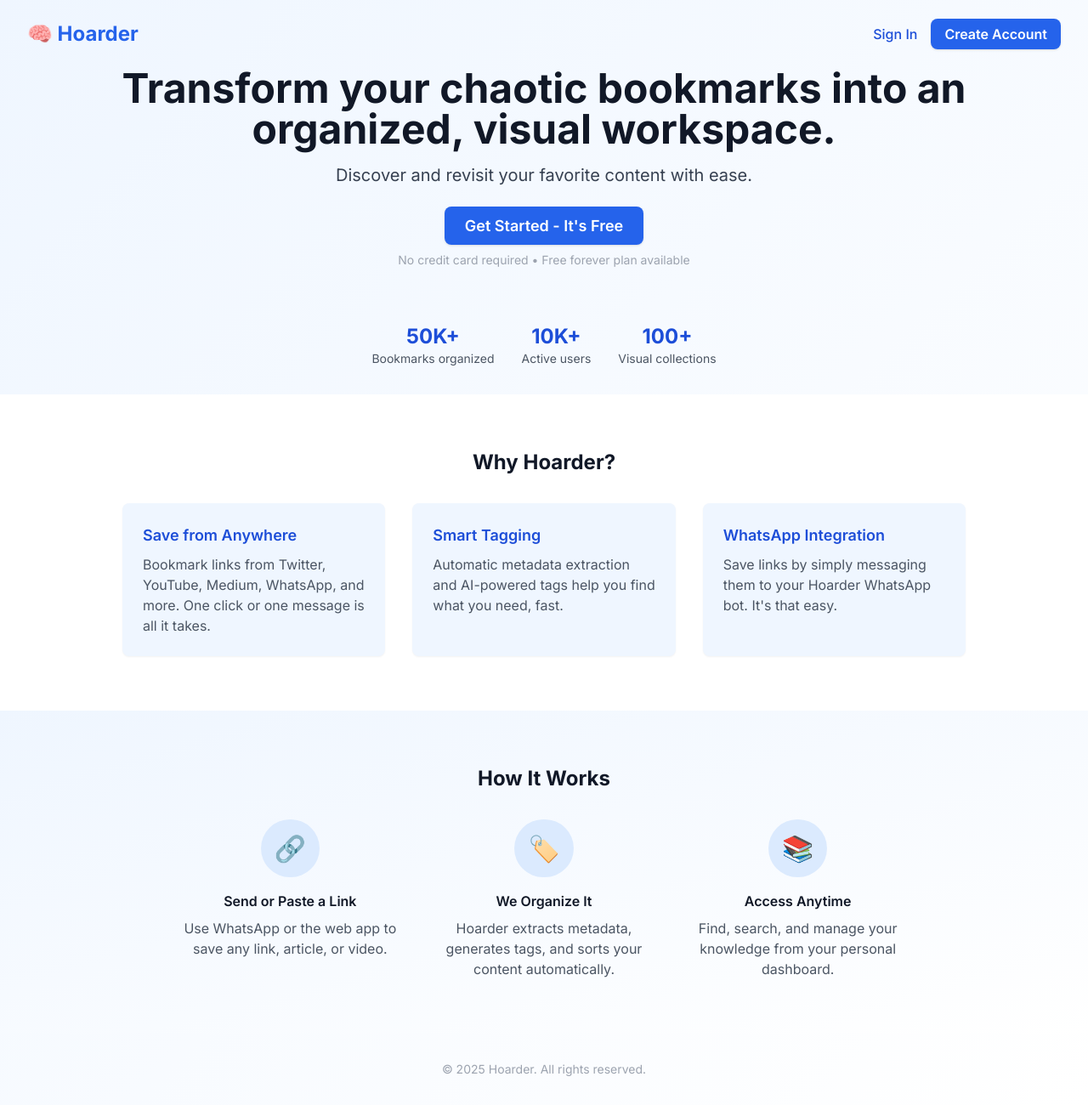
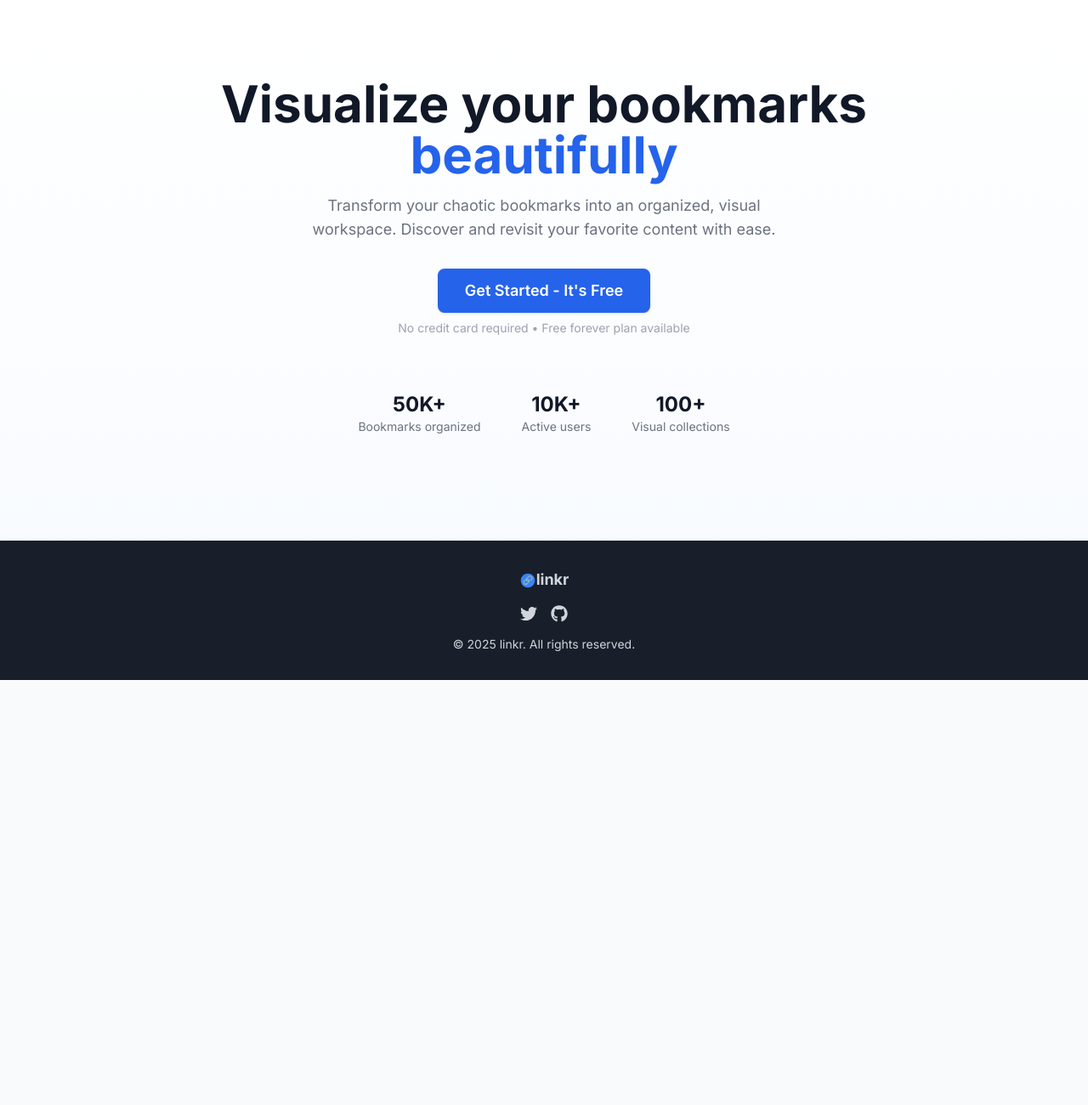
Before and after one commit to layffyal/hoarder, a React (Vite) app: page / in a window 1280 px wide. Shown: the whole page at 85% size. After the commit the page ends 800 px from the top, so only its background shows below. Built offline with nearby package versions, Linux system fonts and the light colour scheme.

Commit message:
Redesign landing page to match new visual style and add react-icons dependency

```diff
--- a/src/pages/LandingPage.tsx
+++ b/src/pages/LandingPage.tsx
@@ -1,94 +1,58 @@
 import { Link } from 'react-router-dom'
+import { FaTwitter, FaGithub } from 'react-icons/fa'
 
 function LandingPage() {
   return (
-    <div className="min-h-screen bg-gradient-to-br from-primary-50 to-white flex flex-col">
-      {/* Navbar */}
-      <nav className="flex items-center justify-between px-8 py-6">
-        <div className="flex items-center space-x-2">
-          <span className="text-2xl font-bold text-primary-600">🧠 Hoarder</span>
-        </div>
-        <div className="space-x-4">
-          <Link to="/login" className="text-primary-700 font-medium hover:underline">Sign In</Link>
-          <Link to="/signup" className="bg-primary-600 text-white px-4 py-2 rounded-lg font-semibold shadow hover:bg-primary-700 transition">Create Account</Link>
-        </div>
-      </nav>
-
-      {/* Hero Section */}
-      <section className="flex flex-col items-center justify-center flex-1 text-center px-4">
-        <h1 className="text-4xl md:text-5xl font-extrabold text-gray-900 mb-4">Transform your chaotic bookmarks into an organized, visual workspace.</h1>
-        <p className="text-lg md:text-xl text-gray-700 mb-8 max-w-2xl">
-          Discover and revisit your favorite content with ease.
+    <div className="min-h-screen flex flex-col bg-gradient-to-b from-white to-[#f6faff]">
+      {/* Main Content */}
+      <main className="flex-1 flex flex-col items-center justify-center text-center px-4">
+        <h1 className="text-4xl md:text-6xl font-extrabold text-gray-900 mb-4">
+          Visualize your bookmarks <br />
+          <span className="text-primary-600">beautifully</span>
+        </h1>
+        <p className="text-lg text-gray-500 mb-8 max-w-xl mx-auto">
+          Transform your chaotic bookmarks into an organized, visual workspace. Discover and revisit your favorite content with ease.
         </p>
-        <div className="space-x-4 mb-4">
-          <Link to="/signup" className="bg-primary-600 text-white px-6 py-3 rounded-lg font-semibold shadow hover:bg-primary-700 transition text-lg">Get Started - It's Free</Link>
-        </div>
-        <p className="text-gray-400 text-sm mb-12">No credit card required • Free forever plan available</p>
-        {/* Stats Section */}
-        <div className="flex flex-col md:flex-row justify-center gap-8 mt-4 mb-8">
+        <Link to="/signup" className="bg-primary-600 text-white px-8 py-3 rounded-lg font-semibold shadow hover:bg-primary-700 transition text-lg mb-2">
+          Get Started - It's Free
+        </Link>
+        <div className="text-gray-400 text-sm mb-12">No credit card required • Free forever plan available</div>
+        {/* Stats */}
+        <div className="flex flex-col md:flex-row justify-center gap-12 mt-4 mb-8">
           <div className="text-center">
-            <div className="text-2xl font-bold text-primary-700">50K+</div>
-            <div className="text-gray-600 text-sm">Bookmarks organized</div>
+            <div className="text-2xl font-bold text-gray-900">50K+</div>
+            <div className="text-gray-500 text-sm">Bookmarks organized</div>
           </div>
           <div className="text-center">
-            <div className="text-2xl font-bold text-primary-700">10K+</div>
-            <div className="text-gray-600 text-sm">Active users</div>
+            <div className="text-2xl font-bold text-gray-900">10K+</div>
+            <div className="text-gray-500 text-sm">Active users</div>
           </div>
           <div className="text-center">
-            <div className="text-2xl font-bold text-primary-700">100+</div>
-            <div className="text-gray-600 text-sm">Visual collections</div>
+            <div className="text-2xl font-bold text-gray-900">100+</div>
+            <div className="text-gray-500 text-sm">Visual collections</div>
           </div>
         </div>
-      </section>
-
-      {/* Features Section */}
-      <section className="py-16 bg-white">
-        <div className="max-w-5xl mx-auto px-4">
-          <h2 className="text-2xl font-bold text-gray-900 mb-8 text-center">Why Hoarder?</h2>
-          <div className="grid md:grid-cols-3 gap-8">
-            <div className="bg-primary-50 rounded-lg p-6 shadow-sm">
-              <h3 className="text-lg font-semibold text-primary-700 mb-2">Save from Anywhere</h3>
-              <p className="text-gray-600">Bookmark links from Twitter, YouTube, Medium, WhatsApp, and more. One click or one message is all it takes.</p>
-            </div>
-            <div className="bg-primary-50 rounded-lg p-6 shadow-sm">
-              <h3 className="text-lg font-semibold text-primary-700 mb-2">Smart Tagging</h3>
-              <p className="text-gray-600">Automatic metadata extraction and AI-powered tags help you find what you need, fast.</p>
-            </div>
-            <div className="bg-primary-50 rounded-lg p-6 shadow-sm">
-              <h3 className="text-lg font-semibold text-primary-700 mb-2">WhatsApp Integration</h3>
-              <p className="text-gray-600">Save links by simply messaging them to your Hoarder WhatsApp bot. It's that easy.</p>
-            </div>
+      </main>
+      {/* Footer */}
+      <footer className="bg-[#181f2a] py-8 text-center text-gray-300 text-sm mt-auto">
+        <div className="flex flex-col items-center gap-2">
+          <div className="flex items-center gap-2 mb-2">
+            <span className="text-lg font-bold">
+              <span className="inline-block align-middle">
+                <svg width="20" height="20" fill="none" viewBox="0 0 24 24">
+                  <circle cx="12" cy="12" r="10" fill="#3b82f6" />
+                  <text x="12" y="16" textAnchor="middle" fontSize="12" fill="white" fontWeight="bold">🔗</text>
+                </svg>
+              </span>
+              linkr
+            </span>
           </div>
+          <div className="flex items-center gap-4 justify-center mb-2">
+            <a href="https://twitter.com/" target="_blank" rel="noopener noreferrer" className="hover:text-primary-400"><FaTwitter size={20} /></a>
+            <a href="https://github.com/" target="_blank" rel="noopener noreferrer" className="hover:text-primary-400"><FaGithub size={20} /></a>
+          </div>
+          <div>&copy; {new Date().getFullYear()} linkr. All rights reserved.</div>
         </div>
-      </section>
-
-      {/* How It Works Section */}
-      <section className="py-16 bg-gradient-to-br from-primary-50 to-white">
-        <div className="max-w-4xl mx-auto px-4">
-          <h2 className="text-2xl font-bold text-gray-900 mb-8 text-center">How It Works</h2>
-          <div className="grid md:grid-cols-3 gap-8">
-            <div className="flex flex-col items-center">
-              <div className="bg-primary-100 text-primary-700 rounded-full p-4 mb-4 text-3xl">🔗</div>
-              <h4 className="font-semibold mb-2">Send or Paste a Link</h4>
-              <p className="text-gray-600 text-center">Use WhatsApp or the web app to save any link, article, or video.</p>
-            </div>
-            <div className="flex flex-col items-center">
-              <div className="bg-primary-100 text-primary-700 rounded-full p-4 mb-4 text-3xl">🏷️</div>
-              <h4 className="font-semibold mb-2">We Organize It</h4>
-              <p className="text-gray-600 text-center">Hoarder extracts metadata, generates tags, and sorts your content automatically.</p>
-            </div>
-            <div className="flex flex-col items-center">
-              <div className="bg-primary-100 text-primary-700 rounded-full p-4 mb-4 text-3xl">📚</div>
-              <h4 className="font-semibold mb-2">Access Anytime</h4>
-              <p className="text-gray-600 text-center">Find, search, and manage your knowledge from your personal dashboard.</p>
-            </div>
-          </div>
-        </div>
-      </section>
-
-      {/* Footer */}
-      <footer className="py-8 text-center text-gray-400 text-sm">
-        &copy; {new Date().getFullYear()} Hoarder. All rights reserved.
       </footer>
     </div>
   )
```
Also changed, not shown: package.json (+7 -6 lines), 1 other file (tests, documents, lock files or other folders).
